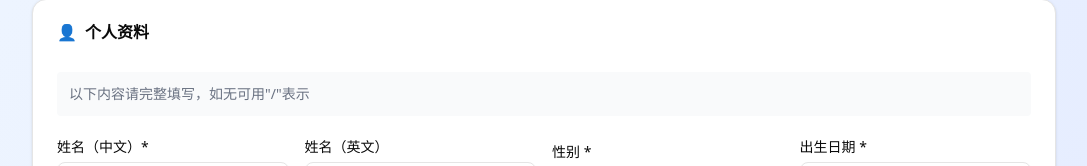
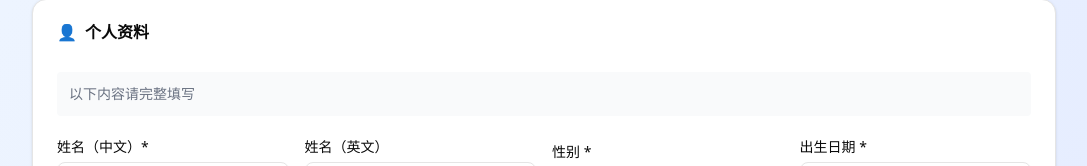
Before and after one commit to asd-jkl-fgh/resume-system, a Next.js app: page / in a window 1280 px wide. Shown: the part 457-623 px from the top of the page, without its empty margins (96-1183 px from the left). Built offline with nearby package versions, Linux system fonts and the light colour scheme.

Commit message:
fix: 修改提示文字，去掉"/"表示的说明

```diff
--- a/src/components/resume/PersonalSection.tsx
+++ b/src/components/resume/PersonalSection.tsx
@@ -29,7 +29,7 @@ export function PersonalSection({ form }: PersonalSectionProps) {
       <CardContent className="space-y-6">
         {/* 提示信息 */}
         <p className="text-sm text-gray-500 bg-gray-50 p-3 rounded">
-          以下内容请完整填写，如无可用"/"表示
+          以下内容请完整填写
         </p>
 
         {/* 姓名（中文）、姓名（英文）、性别、出生日期 */}
```
Also changed, not shown: assets/image.png, 1 other file (tests, documents, lock files or other folders).
